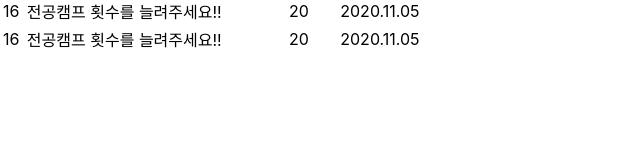
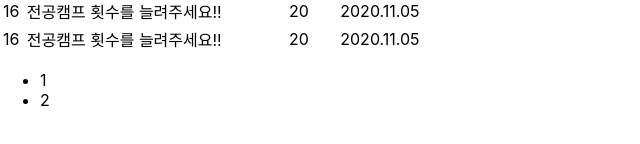
Before and after one commit to chaewoong0407/Pagenation-Practice, a React (Create React App) app: page / in a window 1280 px wide. Shown: the part 164-308 px from the top of the page, without its empty margins (0-640 px from the left). Built offline with nearby package versions, Linux system fonts and the light colour scheme.

Commit message:
add Pagenation

```diff
--- a/package.json
+++ b/package.json
@@ -6,6 +6,7 @@
     "@testing-library/jest-dom": "^5.11.4",
     "@testing-library/react": "^11.1.0",
     "@testing-library/user-event": "^12.1.10",
+    "lodash": "^4.17.21",
     "react": "^17.0.2",
     "react-dom": "^17.0.2",
     "react-scripts": "4.0.3",
--- a/src/components/PetitionPage.js
+++ b/src/components/PetitionPage.js
@@ -1,4 +1,5 @@
 import React, { useState } from "react";
+import Pagenation from "./common/Pagenation";
 
 const PetitionPage = () => {
   const getPeitions = () => {
@@ -75,6 +76,8 @@ const PetitionPage = () => {
           ))}
         </tbody>
       </table>
+
+      <Pagenation itemsCount={count} pageSize={petitions.pageSize} />
     </>
   );
 };
--- /dev/null
+++ b/src/components/common/Pagenation.js
@@ -0,0 +1,24 @@
+import React from "react";
+import _ from "lodash";
+
+const Pagenation = (props) => {
+  const { itemsCount, pageSize } = props;
+  const pageCount = Math.ceil(itemsCount / pageSize);
+
+  if (pageCount === 1) return null;
+
+  const pages = _.range(1, pageCount + 1);
+  return (
+    <nav>
+      <ul>
+        {pages.map((page) => (
+          <li key={page} style={{ cursor: "pointer" }}>
+            <a>{page}</a>
+          </li>
+        ))}
+      </ul>
+    </nav>
+  );
+};
+
+export default Pagenation;
```
Also changed, not shown: 2 other files (tests, documents, lock files or other folders).
